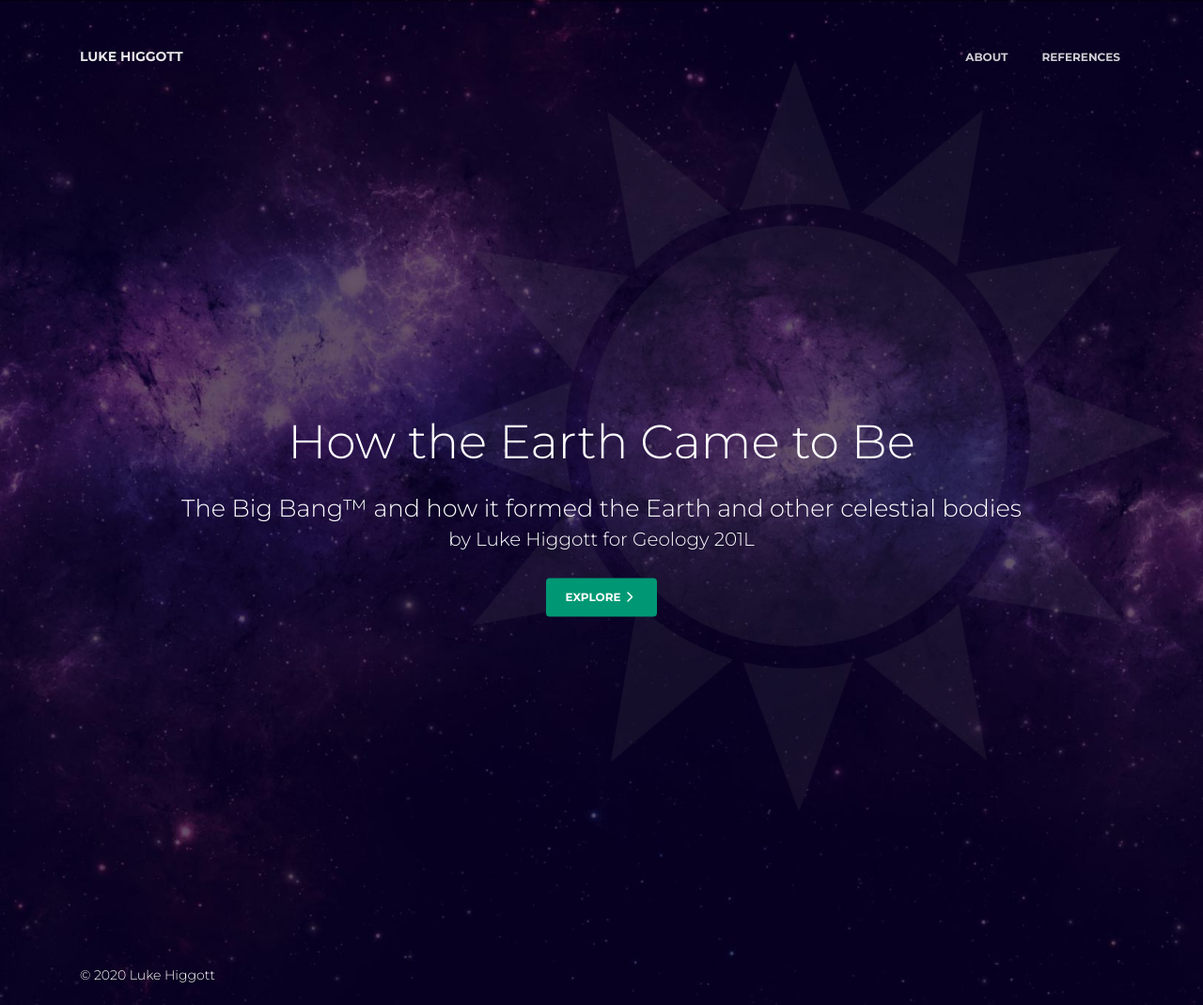
After one commit to higgottluke/personal-django, a Django app: template geology/templates/geol-home.html in a window 1280 px wide. The commit adds this page. Shown: the whole page at 94% size. Run offline with Django 3.2, Linux system fonts and the light colour scheme; the template is opened without the code that fills it, so the values that code supplies are empty; some libraries are stand-ins or nearby versions.

Commit message:
draft material for geol201L project

```diff
--- /dev/null
+++ b/geology/templates/base-geol.html
@@ -0,0 +1,70 @@
+<!doctype html>
+<html lang="en">
+
+<head>
+    <meta charset="utf-8">
+    <meta http-equiv="X-UA-Compatible" content="IE=edge,chrome=1" />
+
+    <title>{% block title %}{% endblock %}</title>
+
+    <meta content="width=device-width, initial-scale=1.0, maximum-scale=1.0, user-scalable=0" name="viewport" />
+    <meta name="viewport" content="width=device-width" />
+    {% load static %}
+
+    <!-- Bootstrap -->
+    <link rel="stylesheet" type="text/css" href="{% static 'css/bootstrap.min.css' %}">
+    <!-- Paper Kit -->
+    <link rel="stylesheet" type="text/css" href="{% static 'css/paper-kit.css' %}">
+    <!-- My Stuff -->
+    <link rel="stylesheet" type="text/css" href="{% static 'css/custom.css' %}">
+
+    <!--     Fonts and icons     -->
+    <link href="https://fonts.googleapis.com/css?family=Montserrat:400,300,700" rel="stylesheet" type="text/css">
+    <link rel="stylesheet" href="https://maxcdn.bootstrapcdn.com/font-awesome/latest/css/font-awesome.min.css" />
+    <link rel="stylesheet" href="{% static 'css/nucleo-icons.css' %}">
+
+</head>
+<body class="{% block bodyclass %}{% endblock %}">
+<header>
+    <nav class="navbar navbar-expand fixed-top bg-primary navbar-transparent" color-on-scroll="500">
+        <div class="container">
+            <div class="navbar-translate">
+                <div class="navbar-header">
+                    <a href="/" class="navbar-brand">Luke Higgott</a>
+                </div>
+            </div>
+
+            <ul class="navbar-nav ml-auto">
+                <li class="nav-item"><a href="{% url 'about' %}" class="nav-link">About</a></li>
+                <li class="nav-item"><a href="#" class="nav-link">References</a></li>
+
+            </ul>
+
+        </div>
+
+    </nav>
+</header>
+{% block pageheader %}{% endblock %}
+<div class="wrapper">
+    {% block content %}{% endblock %}
+</div>
+{% block footer %}
+    <footer class="footer section-dark">
+        <div class="container">
+            <span class="text-muted">&copy; 2020 Luke Higgott</span>
+        </div>
+    </footer>
+{% endblock %}
+<!-- jQuery and JavaScript -->
+<script src="https://ajax.googleapis.com/ajax/libs/jquery/3.1.1/jquery.min.js"></script>
+<script src="{% static 'javascript/popper.js' %}"></script>
+<script src="{% static 'javascript/bootstrap.min.js' %}"></script>
+<script src="{% static 'javascript/paper-kit.js' %}"></script>
+<script src="{% static 'javascript/lukescript.js' %}"></script>
+{% block scripts %}
+    {# for any other page-level javascript includes #}
+{% endblock %}
+
+
+</body>
+</html>
--- /dev/null
+++ b/geology/templates/geol-home.html
@@ -0,0 +1,34 @@
+{% extends 'base-geol.html' %}
+
+{% block title %}Luke Higgott{% endblock %}
+{% block bodyclass %}landing-page{% endblock %}
+{% load static %}
+
+{% block pageheader %}
+
+<div class="page-header" data-parallax="true" style="background-image: url('{% static 'img/ultraviolet.jpg' %}');">
+	<div class="sun-over-area">
+		<div class="sun" style="background-image: url('{% static 'img/sun.svg' %}')"></div>
+	</div>
+	<div class="filter"></div>
+	<div class="content-center">
+		<div class="container">
+			<div class="motto">
+				<h1 class="title">How the Earth Came to Be</h1>
+
+			</div>
+            <h3 class="description">The Big Bang™ and how it formed the Earth and other celestial bodies</h3>
+                <p class="lead">by Luke Higgott for Geology 201L</p><br />
+                <button type="button" class="btn btn-success">Explore<i class="fa fa-chevron-right"></i></button>
+		</div>
+	</div>
+</div>
+{% endblock %}
+{% block content %}{% endblock %}
+{% block footer %}
+<footer class="footer footer-transparent-custom">
+	<div class="container">
+		<span class="text-white">&copy; 2020 Luke Higgott</span>
+	</div>
+</footer>
+{% endblock %}
--- a/geology/urls.py
+++ b/geology/urls.py
@@ -3,5 +3,6 @@ from . import views
 
 urlpatterns = [
 	url(r'^$', views.home, name='home'),
-    url(r'^about$', views.about, name='about')
+    url(r'^about$', views.about, name='about'),
+    url(r'^explore$', views.explore, name='explore')
 ]
--- a/geology/views.py
+++ b/geology/views.py
@@ -2,8 +2,12 @@ from django.shortcuts import render
 
 
 def home(request):
-    return render(request, 'home.html')
+    return render(request, 'geol-home.html')
 
 
 def about(request):
     return render(request, "about.html")
+
+
+def explore(request):
+    return render(request, "explore.html")
--- a/luke/static/css/custom.css
+++ b/luke/static/css/custom.css
@@ -89,3 +89,11 @@
     transform: rotate(360deg);
   }
 }
+
+/* geol project stuff */
+.page-header .section-feature * {
+	color: black;
+}
+.page-header .section-feature h4 {
+  font-weight: bold;
+}
--- a/luke/templates/about.html
+++ b/luke/templates/about.html
@@ -2,7 +2,7 @@
 
 {% block title %}About Luke{% endblock %}
 {% block bodystyle %}class="profile-page"{% endblock %}
-{% load staticfiles %}
+{% load static %}
 {% block content %}
 <div class="header header-filter" style="background-image: url('https://images.unsplash.com/photo-1444841461048-410031d44215?dpr=2&auto=format&fit=crop&w=1500&h=993&q=80&cs=tinysrgb&crop=');"></div>
 <div class="main main-raised">
```
Also changed, not shown: geology/templates/explore.html (added, +40 -0 lines), luke/static/css/lukestyle.css (line endings or trailing spaces).
